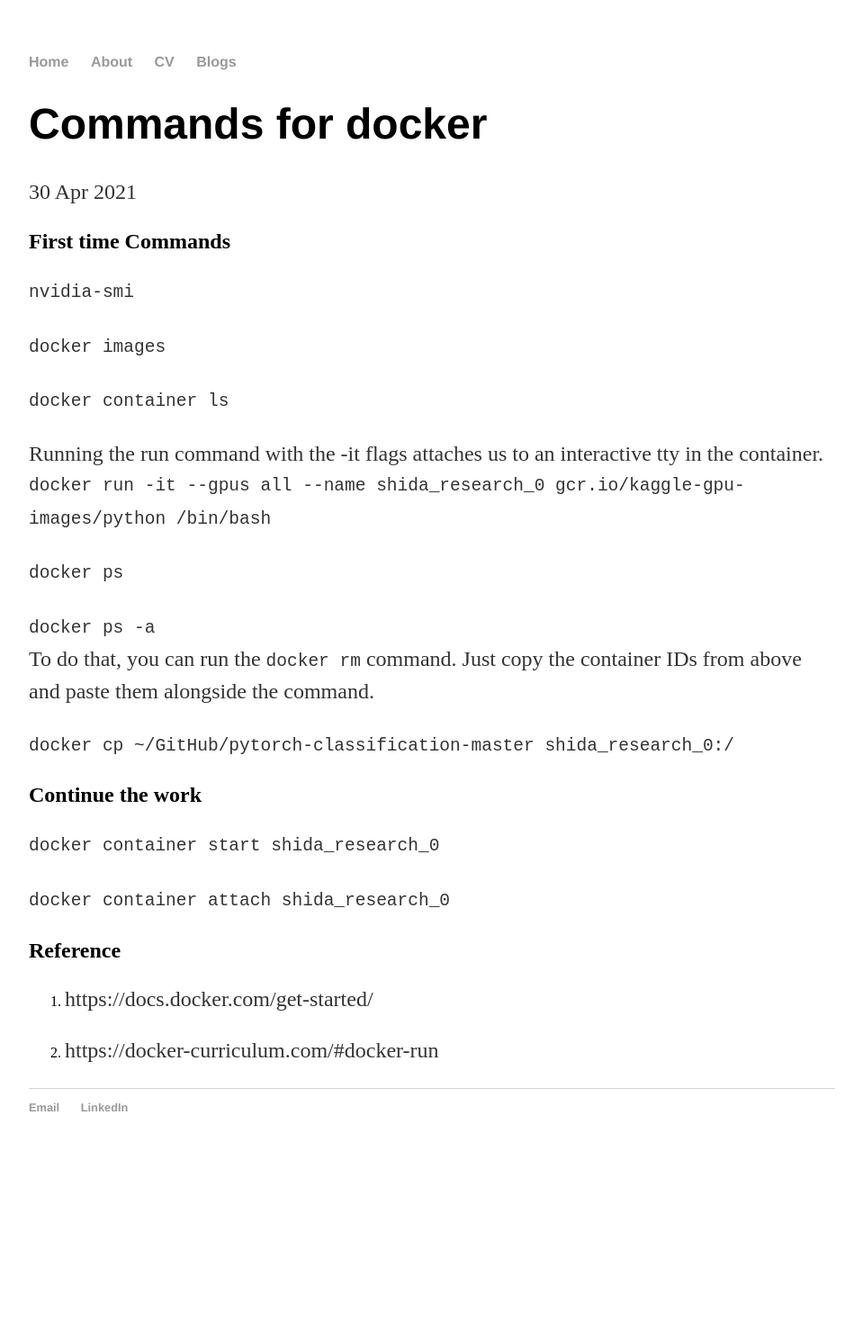
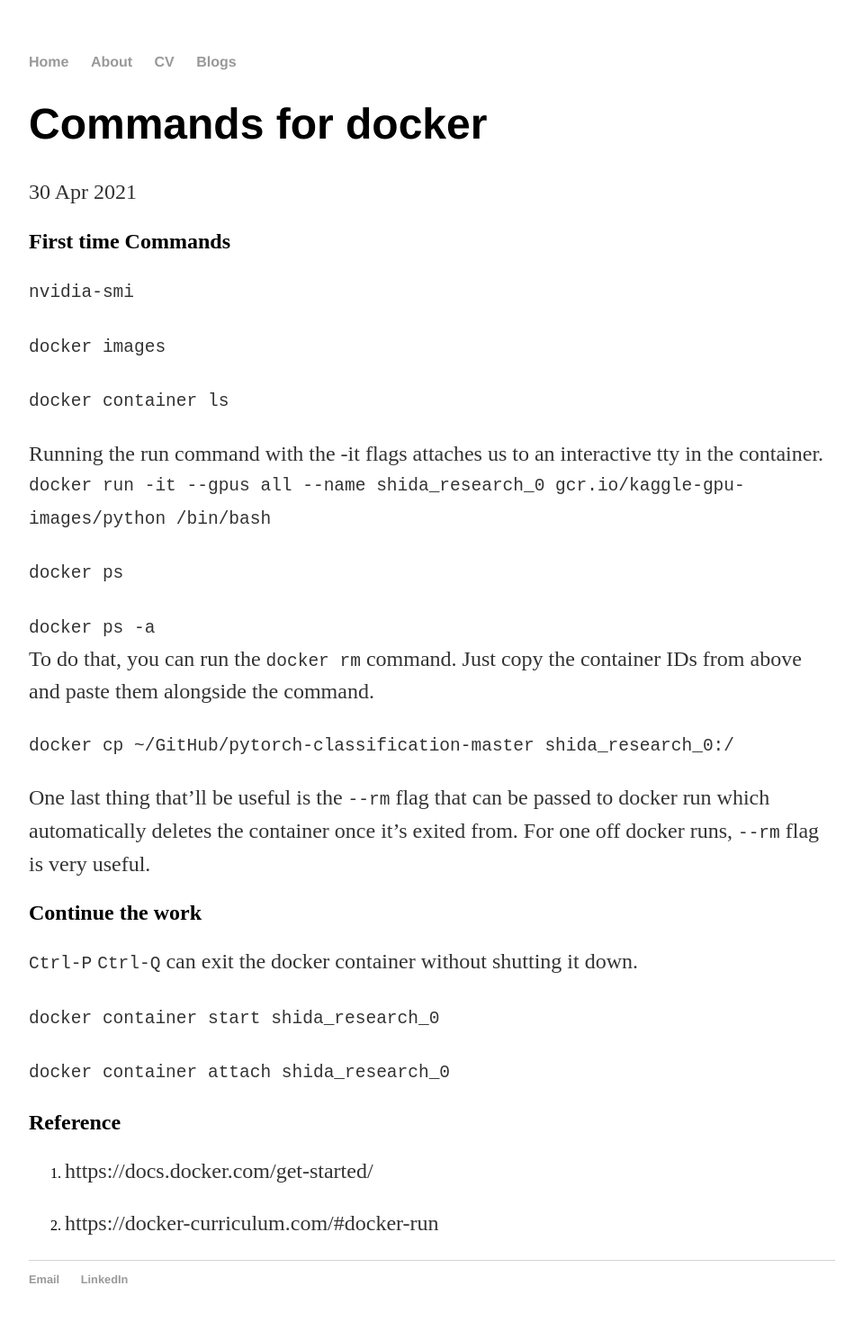
Before and after one commit to radarFudan/radarFudan.github.io, a Jekyll site: the page built from _posts/2021-04-30-Container-docker.md, in a window 1280 px wide. Shown: the whole page at 90% size, without its empty margins (160-1119 px from the left). Built offline with Jekyll 4.4.1, drawn with Linux system fonts in a browser that asks for light colours; before the commit the page ends 1298 px from its top, so only the background shows below that.

Commit message:
Update 2021-04-30-Container-docker.md

```diff
--- a/_posts/2021-04-30-Container-docker.md
+++ b/_posts/2021-04-30-Container-docker.md
@@ -22,7 +22,11 @@ To do that, you can run the `docker rm` command. Just copy the container IDs fro
 
 `docker cp ~/GitHub/pytorch-classification-master  shida_research_0:/`
 
+One last thing that'll be useful is the `--rm` flag that can be passed to docker run which automatically deletes the container once it's exited from. For one off docker runs, `--rm` flag is very useful.
+
 ## Continue the work
+
+`Ctrl-P` `Ctrl-Q` can exit the docker container without shutting it down.
 
 `docker container start shida_research_0`
 
```
